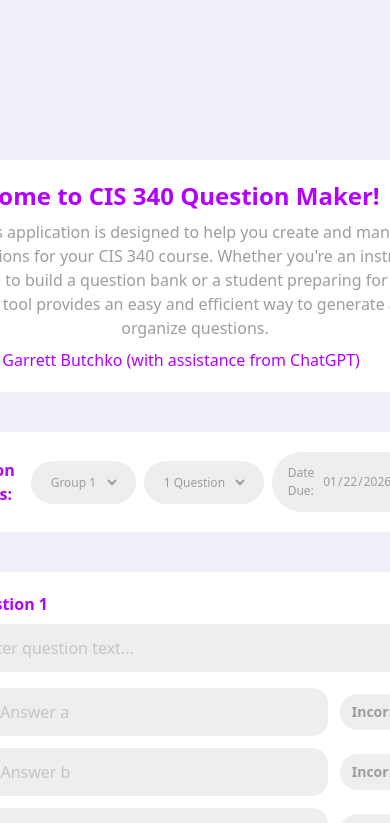
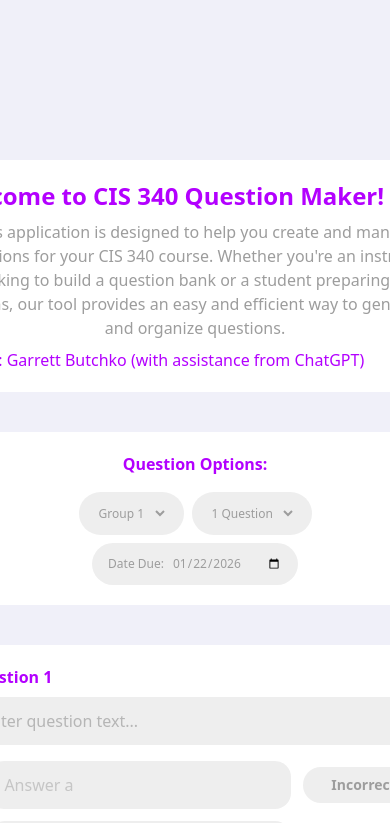
Before and after one commit to GarrettButchko/question-checker, a Next.js app: page / in a window 390 px wide. Shown: the top 823 px of the page. Built offline with nearby package versions, Linux system fonts and the light colour scheme.

Commit message:
needed visual changes

```diff
--- a/src/app/Components/components.tsx
+++ b/src/app/Components/components.tsx
@@ -135,3 +135,22 @@ export function Section({
 }) {
   return <section className={`w-full px-6 ${className}`}>{children}</section>;
 }
+
+
+export function AdaptiveHStack({
+  children,
+  spacing = 0,
+  className = "",
+  style,
+  ...motionProps
+}: { children?: React.ReactNode; spacing?: number; className?: string } & HTMLMotionProps<"div">) {
+  return (
+    <motion.div
+      className={`flex flex-col md:flex-row ${className}`}
+      style={{ gap: spacing, ...style }}
+      {...motionProps}
+    >
+      {children}
+    </motion.div>
+  );
+}
--- a/src/app/page.tsx
+++ b/src/app/page.tsx
@@ -1,8 +1,7 @@
 'use client'
 
-import { VStack, Section, HStack, Spacer, Text } from "./Components/components";
-import { motion } from "framer-motion";
-import Image from "next/image";
+import { VStack, Section, HStack, Spacer, Text, AdaptiveHStack } from "./Components/components";
+import { motion, AnimatePresence } from "framer-motion"
 import { useEffect, useState } from "react";
 
 
@@ -26,6 +25,8 @@ const makeQuestion = (): Question => ({
   answers: [makeAnswer(), makeAnswer(), makeAnswer(), makeAnswer()],
 })
 
+
+
 export default function Home() {
 
   const [groupNum, setGroupNum] = useState(1);
@@ -39,7 +40,7 @@ export default function Home() {
   function formatDateShort(dateStr: string): string {
     // dateStr is "YYYY-MM-DD"
     const [y, m, d] = dateStr.split("-").map(Number)
-  const months = ["Jan","Feb","Mar","Apr","May","Jun","Jul","Aug","Sep","Oct","Nov","Dec"]
+    const months = ["Jan", "Feb", "Mar", "Apr", "May", "Jun", "Jul", "Aug", "Sep", "Oct", "Nov", "Dec"]
     return `${months[m - 1]}${d}`
   }
 
@@ -47,17 +48,8 @@ export default function Home() {
     document.title = `Question Maker`;
   });
 
-  const groupNumbers: number[] = [
-    1, 2, 3, 4, 5,
-    6, 7, 8, 9, 10,
-  ];
-
-  const questionAmount: number[] = [
-    1, 2, 3, 4
-  ];
-
   return (
-    <div className="w-full mt-40 px-0 sm:px-3 md:px-6 flex justify-center mb-20">
+    <div className="w-full mt-40 px-3 sm:px-6 md:px-9 flex justify-center mb-20">
       <VStack className="items-center" spacing={40}>
         <Intro />
         <QuestionsSelection />
@@ -85,6 +77,10 @@ export default function Home() {
           }}
           className="
             w-56
+            cursor-pointer
+            transition-transform duration-150 ease-out
+            hover:scale-105
+            active:scale-100
             inline-flex items-center justify-center
             rounded-full px-5 py-3
             font-semibold text-white
@@ -135,7 +131,7 @@ export default function Home() {
   function QuestionsSelection() {
     return (
       <Section className="w-full max-w-4xl bg-foreground rounded-[30px] items-center py-5">
-        <HStack className="items-center" spacing={8}>
+        <AdaptiveHStack className="items-center" spacing={8}>
           <motion.p
             className="
                 md:text-3xl
@@ -154,19 +150,64 @@ export default function Home() {
 
           <Spacer />
 
+          <HStack spacing={8}>
+            <GroupNumDropdown setGroupNum={setGroupNum} groupNum={groupNum} />
+            <QuestionNumDropdown
+              questionAmt={questionAmt}
+              setQuestionCount={handleQuestionCountChange}
+            />
+          </HStack>
 
-          <GroupNumDropdown />
-          <QuestionNumDropdown />
           <FileDatePicker
             selectedDate={selectedDate}
             setSelectedDate={setSelectedDate}
           />
-        </HStack>
+        </AdaptiveHStack>
       </Section>
     );
   }
 
-  function GroupNumDropdown() {
+  function handleQuestionCountChange(nextCount: number) {
+    setQuestionAmt(nextCount)
+    setQuestionCount(nextCount, setQuestions)
+  }
+}
+
+
+
+type SetQuestions = React.Dispatch<React.SetStateAction<Question[]>>
+
+function setQuestionCount(nextCount: number, setQuestions: SetQuestions) {
+  setQuestions(prev => {
+    if (prev.length === nextCount) return prev
+
+    if (prev.length < nextCount) {
+      const toAdd = Array.from(
+        { length: nextCount - prev.length },
+        () => makeQuestion()
+      )
+      return [...prev, ...toAdd]
+    }
+
+    return prev.slice(0, nextCount)
+  })
+}
+
+
+function GroupNumDropdown({
+  groupNum,
+  setGroupNum,
+}: {
+  groupNum: number
+  setGroupNum: (value: number) => void
+}) {
+
+  const groupNumbers: number[] = [
+    1, 2, 3, 4, 5,
+    6, 7, 8, 9, 10,
+  ];
+
+
   return (
     <div className="flex rounded-full bg-sub1 px-4 items-center justify-center h-full p-3">
       <select
@@ -185,23 +226,19 @@ export default function Home() {
   );
 }
 
-  function setQuestionCount(nextCount: number) {
-    setQuestionAmt(nextCount)
 
-    setQuestions(prev => {
-      if (prev.length === nextCount) return prev
+function QuestionNumDropdown({
+  questionAmt,
+  setQuestionCount,
+}: {
+  questionAmt: number
+  setQuestionCount: (value: number) => void
+}) {
 
-      if (prev.length < nextCount) {
-        const toAdd = Array.from({ length: nextCount - prev.length }, () => makeQuestion())
-        return [...prev, ...toAdd]
-      }
+  const questionAmount: number[] = [
+    1, 2, 3, 4
+  ];
 
-      // prev.length > nextCount
-      return prev.slice(0, nextCount)
-    })
-  }
-
-  function QuestionNumDropdown() {
   return (
     <div className="flex rounded-full bg-sub1 px-4 items-center justify-center h-full p-3">
       <select
@@ -219,6 +256,7 @@ export default function Home() {
     </div>
   );
 }
+
 
 function FileDatePicker({
   selectedDate,
@@ -250,7 +288,6 @@ export default function Home() {
     </div>
   )
 }
-
 
 /**
  * Creates the TAB-delimited .txt content expected by check.class.
@@ -316,7 +353,6 @@ export default function Home() {
   // Join lines with newline. (TSV “rows”.)
   return lines.join("\n") + "\n"
 }
-}
 
 function QuestionSection({
   questions,
@@ -360,14 +396,23 @@ function QuestionSection({
   return (
     <Section className="w-full max-w-4xl rounded-[30px] items-center">
         <VStack className="items-center w-full" spacing={16}>
+          <AnimatePresence initial={true} mode="popLayout">
           {questions.map((q, qi) => (
-          <div key={q.id} className="w-full rounded-[30px] bg-foreground p-5">
+            <motion.div
+              key={q.id}
+              layout
+              initial={{ opacity: 0, y: 18, scale: 0.98 }}
+              animate={{ opacity: 1, y: 0, scale: 1 }}
+              exit={{ opacity: 0, y: -12, scale: 0.98 }}
+              transition={{ duration: 0.2, ease: "easeOut" }}
+              className="w-full rounded-[30px] bg-foreground p-5"
+            >
               <Text className="text-accent font-semibold mb-2">
                 Question {qi + 1}
               </Text>
 
               <input
-              className="w-full rounded-2xl bg-sub1 text-sub2 px-4 py-3 outline-none"
+                className="w-full rounded-2xl bg-sub1 text-sub3 px-4 py-3 outline-none"
                 value={q.questionText}
                 placeholder="Enter question text..."
                 onChange={(e) => updateQuestionText(q.id, e.target.value)}
@@ -393,18 +438,24 @@ function QuestionSection({
                     <button
                       type="button"
                       onClick={() => toggleAnswerCorrect(q.id, a.id)}
-                    className={`rounded-full px-3 py-2 text-sm font-semibold transition
-                      ${a.isCorrect ? "bg-green-600 text-white" : "bg-sub1 text-sub2"}`}
-                    aria-pressed={a.isCorrect}
-                    title={a.isCorrect ? "Marked correct" : "Marked incorrect"}
+                      className={`
+                        w-40
+  rounded-full px-3 py-2 text-sm font-semibold
+  cursor-pointer
+  transition-transform duration-150 ease-out
+  hover:scale-105
+  active:scale-100
+  ${a.isCorrect ? "bg-green-600 text-white" : "bg-sub1 text-sub2"}
+`}
                     >
                       {a.isCorrect ? "Correct" : "Incorrect"}
                     </button>
                   </div>
                 ))}
               </div>
-          </div>
+            </motion.div>
           ))}
+          </AnimatePresence>
         </VStack>
     </Section>
   )
```
Lines whose indentation alone changed are shown as unchanged.
